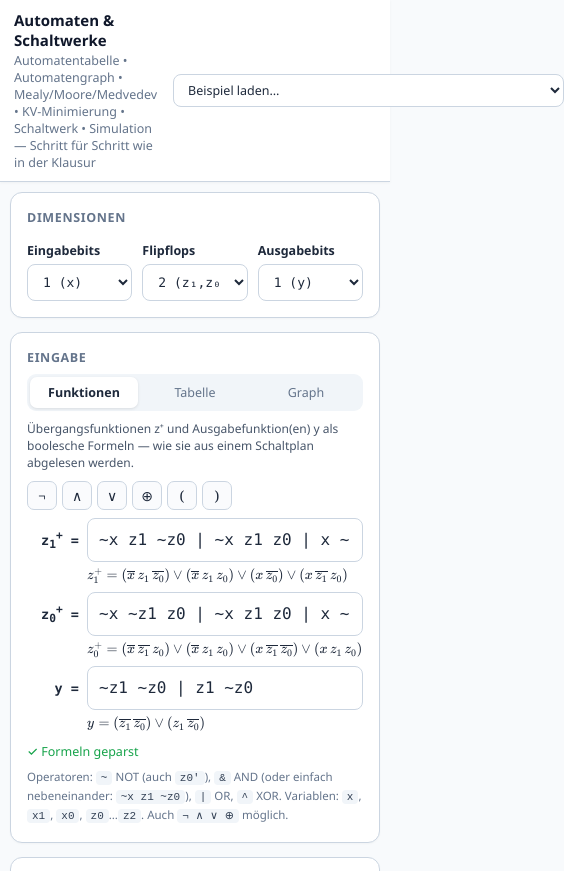
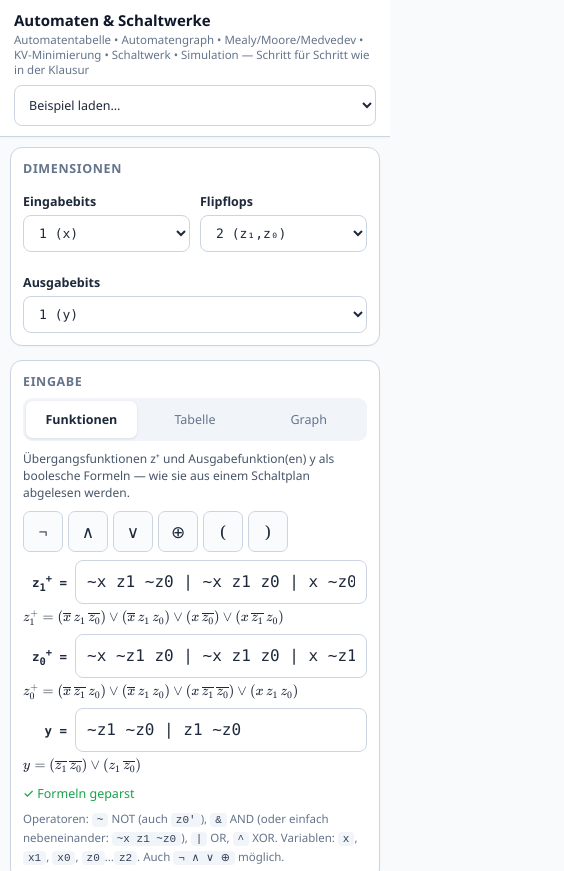
Before and after one commit to snipxhuntman/Automatengraph, a plain HTML site: page index.html in a window 390 px wide. Shown: the top 871 px of the page, 564 px wide, since content can reach past the window. Drawn offline with nearby package versions, Linux system fonts and the light colour scheme.

Commit message:
Update index.html

```diff
--- a/index.html
+++ b/index.html
@@ -216,15 +216,34 @@
   @media (max-width: 900px) {
     html, body { height: auto; }
     body { overflow: auto; }
-    header { padding: 10px 14px; }
+    header { padding: 10px 14px; flex-wrap: wrap; gap: 8px; }
     header h1 { font-size: 15px; }
+    header .sub { font-size: 11.5px; }
+    header .right { width: 100%; }
+    .hdr-select { width: 100%; padding: 10px; }
     .wrap { flex-direction: column; padding: 10px; gap: 12px; }
     aside { width: 100%; overflow: visible; padding-right: 0; }
     .main { flex: none; overflow: visible; }
     .caption { padding: 10px 14px; min-height: 0; flex-wrap: wrap; }
     .stage { overflow: visible; padding: 12px; }
+    #steps { max-width: none; }
     .step { padding: 12px 14px 14px; overflow-x: auto; }
     input[type=text], select, textarea { font-size: 16px; }
+    /* Touch-Ziele vergrößern */
+    .seg button { padding: 10px 4px; }
+    .ops button { min-width: 40px; padding: 8px 10px; font-size: 17px; }
+    table.etab td, table.etab th { padding: 7px 6px; }
+    /* breite Formeln/Diagramme scrollen statt das Layout zu sprengen */
+    .formula { overflow-x: auto; overflow-y: hidden; }
+    .fnprev { margin-left: 0; }
+    .svgbox { -webkit-overflow-scrolling: touch; }
+  }
+  @media (max-width: 480px) {
+    .dims { flex-wrap: wrap; }
+    .dims > div { flex: 1 1 45%; min-width: 96px; }
+    .fnrow .fnlab { width: 44px; font-size: 12.5px; }
+    .card { padding: 12px; }
+    .capdesc { font-size: 11.5px; }
   }
 </style>
 </head>
```
